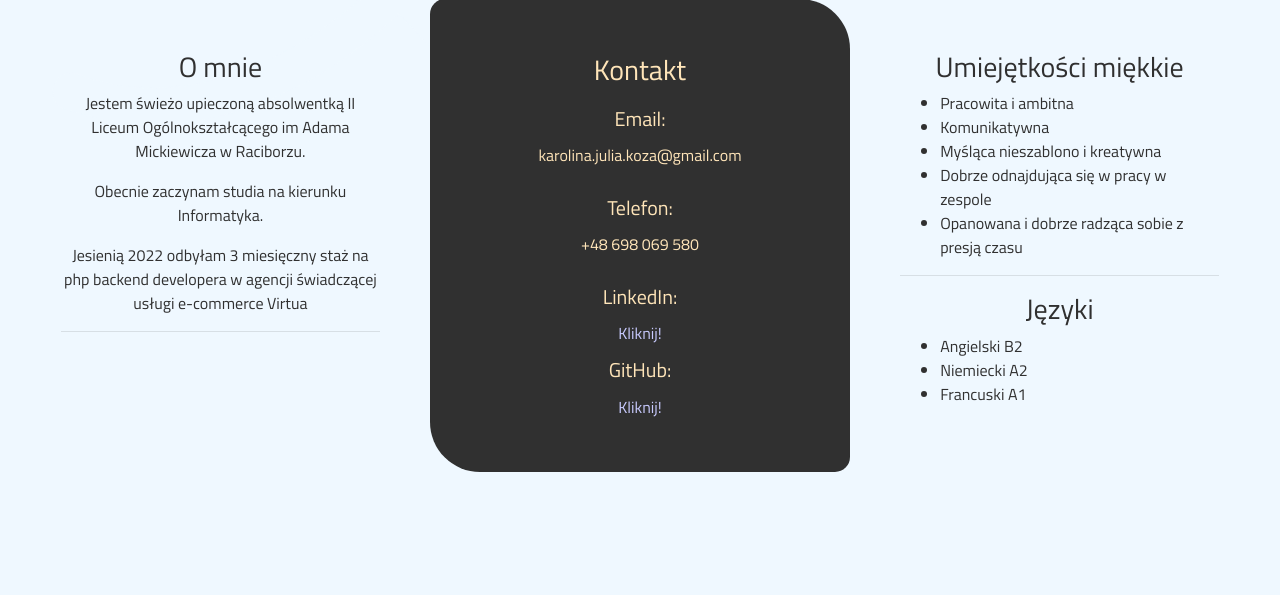
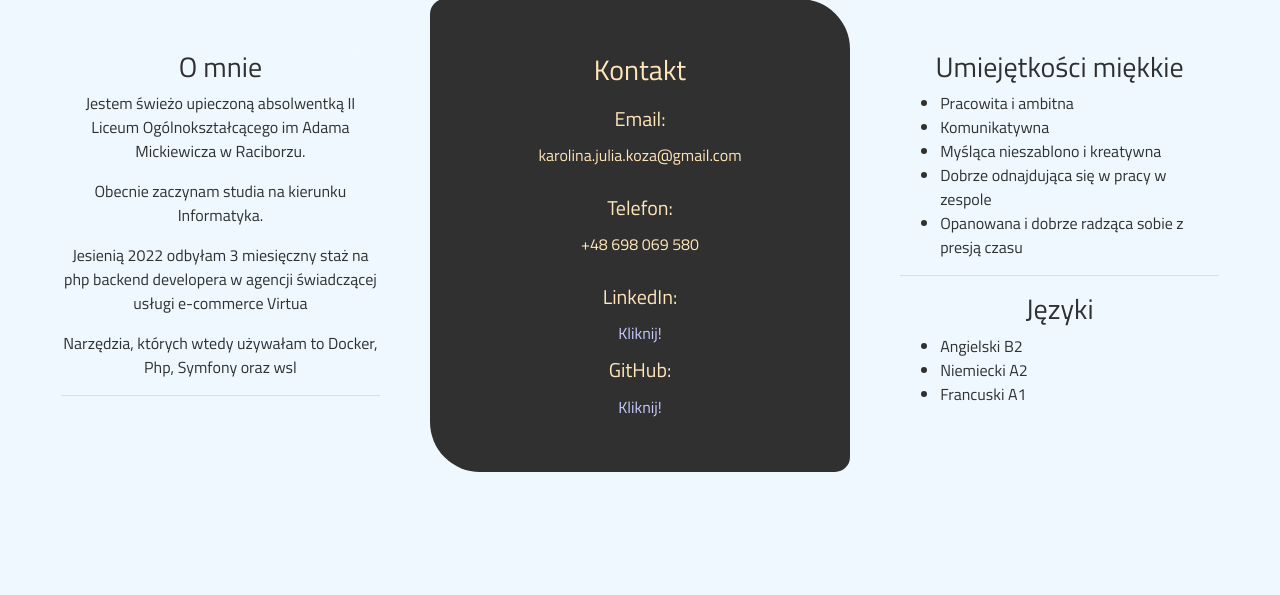
Before and after one commit to Pluszka/Personal-website, a Flask app: template templates/PLindex.html in a window 1280 px wide. Shown: the part 692-1287 px from the top of the page. Run offline with Flask 2, Linux system fonts and the light colour scheme; the template is opened without the code that fills it, so the values that code supplies are empty; some libraries are stand-ins or nearby versions.

Commit message:
Add new skills and experience after internship

```diff
--- a/templates/PLindex.html
+++ b/templates/PLindex.html
@@ -19,6 +19,8 @@
     <p>Obecnie zaczynam studia na kierunku Informatyka.</p>
     <p>Jesienią 2022 odbyłam 3 miesięczny staż na php backend developera
         w agencji świadczącej usługi e-commerce Virtua</p>
+    <p>Narzędzia, których wtedy używałam to Docker, Php, Symfony oraz wsl</p>
+
     <hr>
     {% endblock %}
     {% block contact %}
```
